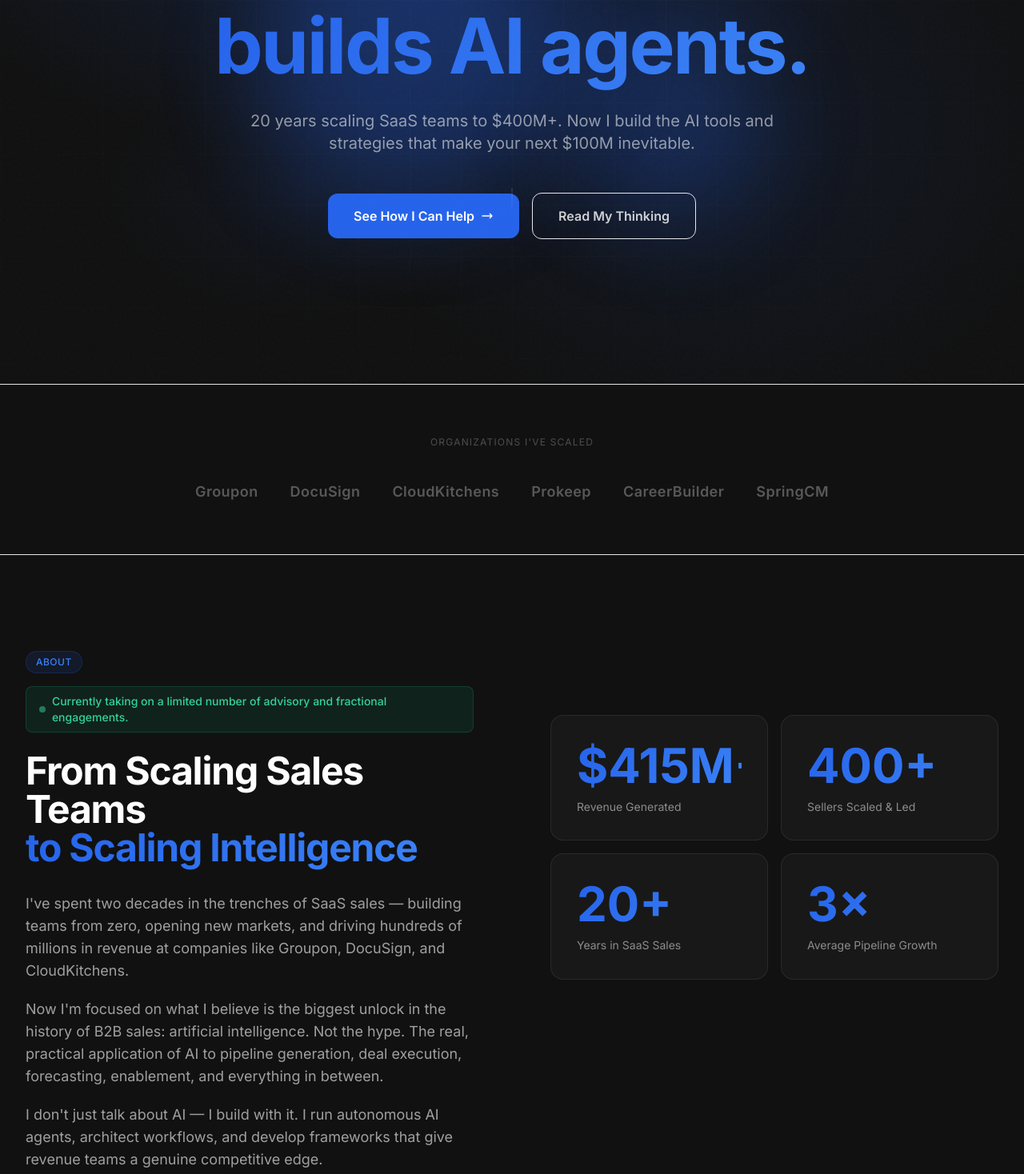
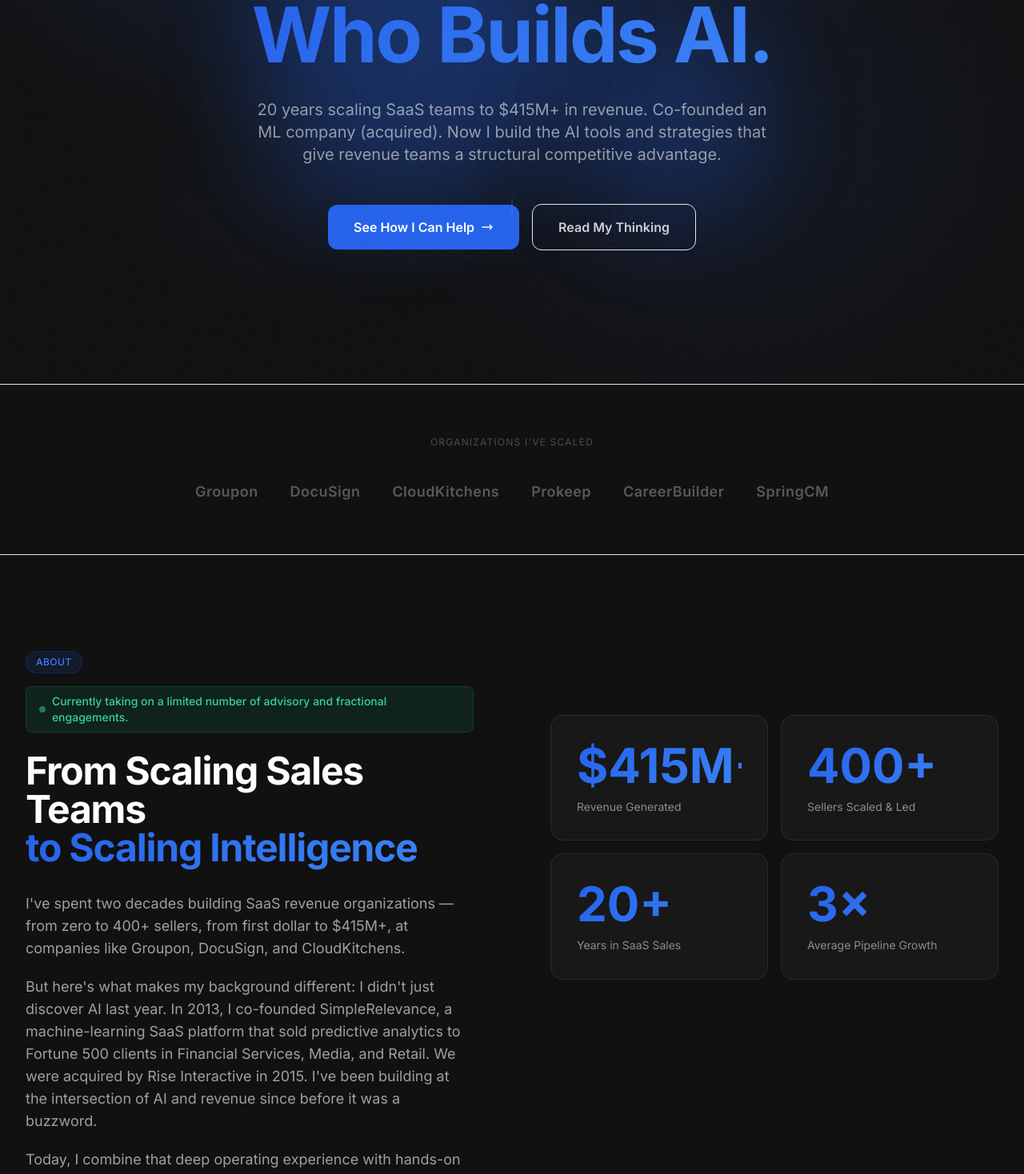
Before and after one commit to josephppeck-wq/joepeck-ai, a Next.js app: page / in a window 1280 px wide. Shown: the part 320-1788 px from the top of the page at 80% size. Built offline with nearby package versions, Linux system fonts and the light colour scheme.

Commit message:
Full accuracy pass: hero rewrite, about section with co-founder story, timeline precise dates/descriptions, 68%→41%, Sandler added, joepeck.ai in contact, Co-Founded badge

```diff
--- a/app/blog/[slug]/page.tsx
+++ b/app/blog/[slug]/page.tsx
@@ -433,6 +433,8 @@ That's the moment your forecast goes from fiction to intelligence.`,
     description: "I built an autonomous AI agent that runs on a Mac Mini in my home office. What I learned changed how I think about every role on a revenue team — and the future of sales organizations.",
     content: `There's a Mac Mini sitting on a shelf in my home office. It's been running continuously for the past several months, doing work that used to require a team.
 
+A quick note before we dive in: I'm not new to AI. In 2013, I co-founded SimpleRelevance — a machine-learning SaaS company that sold predictive analytics to Fortune 500 clients before most people had heard the term "AI." We were acquired by Rise Interactive in 2015. So when I say I build with AI, I mean it in the deepest sense — not as a user of tools, but as someone who has built the tools themselves.
+
 It monitors industry news. It researches accounts. It drafts outreach. It synthesizes intelligence and delivers it on a schedule. It doesn't take days off. It doesn't have a bad week. It doesn't need to be managed.
 
 Building it taught me more about the future of revenue teams than 20 years of managing humans did.
@@ -485,6 +487,8 @@ I'd rather be first.`,
     dateISO: "2024-12-01",
     description: "MEDDPICC isn't dead — it's about to get a major upgrade. Here's how AI changes the cost of gathering qualification data without changing the fundamentals of why the framework works.",
     content: `MEDDPICC isn't going anywhere. Let me be clear about that upfront, because I've seen the hot takes suggesting that AI makes deal qualification frameworks obsolete. They're wrong.
+
+I've run MEDDPICC, SPICED, Sandler, and Challenger across hundreds of reps over two decades. Each framework serves a purpose. AI doesn't replace any of them — it changes the cost of executing them.
 
 What AI does is change the cost of gathering the information MEDDPICC demands — dramatically. And that changes how you should apply it.
 
--- a/app/projects/autonomous-sdr/page.tsx
+++ b/app/projects/autonomous-sdr/page.tsx
@@ -26,8 +26,8 @@ const sampleOutputs = [
   {
     company: "Velocity Inc",
     contact: "Marcus Webb, CRO",
-    subject: "DocuSign went from 41% to 68% multi-product — here's how",
-    opener: "Marcus — I led the multi-product motion at DocuSign that moved attach rate from 41% to 68% in 18 months. I noticed Velocity launched two new product lines this year. The GTM coordination challenge is real. I have a playbook that might be relevant.",
+    subject: "DocuSign multi-product adoption went from 8% to 41% — here's how",
+    opener: "Marcus — I led the multi-product motion at DocuSign that moved adoption from 8% to 41%. I noticed Velocity launched two new product lines this year. The GTM coordination challenge is real. I have a playbook that might be relevant.",
     score: 94,
   },
   {
--- a/app/projects/forecast-machine/page.tsx
+++ b/app/projects/forecast-machine/page.tsx
@@ -25,7 +25,7 @@ export default function ForecastMachinePage() {
             </h1>
             <p className="text-xl text-accent mb-4">Stop guessing. Start knowing.</p>
             <p className="text-white/55 text-lg leading-relaxed">
-              I&apos;ve managed $20M+ in ARR quota. The forecast was never right — because we relied on gut feel dressed up in stage names. I built a tool that scores every deal on actual behavioral signals, not what the rep hopes will happen. Below is a live demo with realistic mock pipeline data.
+              I&apos;ve managed $20M+ in ARR quota across 70+ reps. The forecast was never right — because we relied on gut feel dressed up in stage names. I built a tool that scores every deal on actual behavioral signals, not what the rep hopes will happen. Below is a live demo with realistic mock pipeline data.
             </p>
           </div>
         </div>
--- a/components/About.tsx
+++ b/components/About.tsx
@@ -26,12 +26,13 @@ export default function About() {
               <br />
               <span className="accent-text">to Scaling Intelligence</span>
             </h2>
+
             <div className="space-y-5">
               {[
-                "I've spent two decades in the trenches of SaaS sales — building teams from zero, opening new markets, and driving hundreds of millions in revenue at companies like Groupon, DocuSign, and CloudKitchens.",
-                "Now I'm focused on what I believe is the biggest unlock in the history of B2B sales: artificial intelligence. Not the hype. The real, practical application of AI to pipeline generation, deal execution, forecasting, enablement, and everything in between.",
-                "I don't just talk about AI — I build with it. I run autonomous AI agents, architect workflows, and develop frameworks that give revenue teams a genuine competitive edge.",
-                "Whether you're a startup trying to find product-market fit or an enterprise looking to transform your GTM motion, I can help.",
+                "I've spent two decades building SaaS revenue organizations — from zero to 400+ sellers, from first dollar to $415M+, at companies like Groupon, DocuSign, and CloudKitchens.",
+                "But here's what makes my background different: I didn't just discover AI last year. In 2013, I co-founded SimpleRelevance, a machine-learning SaaS platform that sold predictive analytics to Fortune 500 clients in Financial Services, Media, and Retail. We were acquired by Rise Interactive in 2015. I've been building at the intersection of AI and revenue since before it was a buzzword.",
+                "Today, I combine that deep operating experience with hands-on AI development. I build autonomous agents, AI-powered prospecting systems, and intelligent forecasting tools — not as demos, but as working systems that give revenue teams a real competitive edge.",
+                "Whether you're a startup trying to find product-market fit or an enterprise looking to transform your GTM motion, I bring something rare: a leader who has scaled massive sales organizations AND who builds the technology to make them better.",
               ].map((para, i) => (
                 <motion.p
                   key={i}
--- a/components/Hero.tsx
+++ b/components/Hero.tsx
@@ -39,9 +39,9 @@ export default function Hero() {
           transition={{ duration: 0.8, delay: 0.3 }}
           className="text-5xl sm:text-6xl lg:text-7xl xl:text-8xl font-bold tracking-tight leading-[1.05] mb-8"
         >
-          <span className="gradient-text">The CRO who</span>
+          <span className="gradient-text">The Sales Leader</span>
           <br />
-          <span className="accent-text">builds AI agents.</span>
+          <span className="accent-text">Who Builds AI.</span>
         </motion.h1>
 
         {/* Subtext */}
@@ -51,8 +51,8 @@ export default function Hero() {
           transition={{ duration: 0.8, delay: 0.5 }}
           className="max-w-2xl mx-auto text-lg lg:text-xl text-white/55 leading-relaxed mb-12"
         >
-          20 years scaling SaaS teams to $400M+. Now I build the AI tools and strategies
-          that make your next $100M inevitable.
+          20 years scaling SaaS teams to $415M+ in revenue. Co-founded an ML company (acquired).
+          Now I build the AI tools and strategies that give revenue teams a structural competitive advantage.
         </motion.p>
 
         {/* CTAs */}
--- a/components/Timeline.tsx
+++ b/components/Timeline.tsx
@@ -3,13 +3,62 @@
 import { motion } from "framer-motion";
 
 const career = [
-  { company: "Prokeep", period: "2024 – 2025", title: "Senior Director of Sales", highlights: "Designed GTM strategy · $1M+ new ARR · 3 new verticals", current: false },
-  { company: "CloudKitchens", period: "2022 – 2023", title: "Head of Sales, Central U.S.", highlights: "4 regional teams · 15 markets · $20M+ revenue", current: false },
-  { company: "DocuSign", period: "2019 – 2022", title: "AVP & RVP of Sales", highlights: "70+ AEs · $20M+ ARR quota · 41% multi-product adoption", current: false },
-  { company: "SpringCM → DocuSign", period: "2018 – 2022", title: "VP Business Development", highlights: "Founded BD org, $1.5M new revenue in 6 months · Executive sponsor on $10M+ ACV deals", current: false },
-  { company: "SimpleRelevance", period: "2013 – 2016", title: "Co-Founder", highlights: "Built ML/predictive analytics SaaS · Acquired by Rise Interactive", current: false },
-  { company: "Groupon", period: "2010 – 2012", title: "Regional VP of Sales", highlights: "0 to 400+ sellers · $415M+ revenue · 23 new markets", current: false },
-  { company: "CareerBuilder", period: "2004 – 2010", title: "Sales Director", highlights: "Built SMB sales team from 0 to 240 sellers", current: false },
+  {
+    company: "Prokeep",
+    period: "Nov 2024 – Nov 2025",
+    title: "Senior Director of Sales",
+    highlights: "GTM strategy driving 30% of company revenue · 3× pipeline expansion · 3 new verticals",
+    current: false,
+    badge: null,
+  },
+  {
+    company: "CloudKitchens",
+    period: "Nov 2022 – Dec 2023",
+    title: "Head of Sales, Central U.S.",
+    highlights: "4 regional teams · 15 markets · $20M+ revenue · 300% increase in outbound demos",
+    current: false,
+    badge: null,
+  },
+  {
+    company: "DocuSign",
+    period: "Jan 2019 – Sept 2022",
+    title: "AVP & RVP of Sales",
+    highlights: "70+ AEs · $20M+ ARR quota · $15M net new ARR · Multi-product adoption 8% → 41%",
+    current: false,
+    badge: null,
+  },
+  {
+    company: "SpringCM → DocuSign",
+    period: "Feb 2018 – Sept 2022",
+    title: "VP Business Development",
+    highlights: "Founded BD org, $1.5M new revenue in 6 months · Executive sponsor on $10M+ ACV deals",
+    current: false,
+    badge: null,
+  },
+  {
+    company: "SimpleRelevance",
+    period: "Jan 2013 – Dec 2016",
+    title: "Co-Founder & VP",
+    highlights: "Built ML/predictive analytics SaaS for Fortune 500 clients · Acquired by Rise Interactive",
+    current: false,
+    badge: "Co-Founded",
+  },
+  {
+    company: "Groupon",
+    period: "Aug 2010 – Sept 2012",
+    title: "Regional Vice President",
+    highlights: "0 to 400+ sellers · $415M+ revenue · 23 new markets · Consumer Goods at $8M/mo run rate",
+    current: false,
+    badge: null,
+  },
+  {
+    company: "CareerBuilder",
+    period: "2004 – 2010",
+    title: "Sales Director",
+    highlights: "Built SMB team from 0 to 240 sellers · $20M division revenue",
+    current: false,
+    badge: null,
+  },
 ];
 
 export default function Timeline() {
@@ -20,12 +69,13 @@ export default function Timeline() {
           {/* Left */}
           <div className="lg:sticky lg:top-32 lg:self-start">
             <div className="mb-4"><span className="tag">Experience</span></div>
-            <h2 className="text-3xl lg:text-4xl xl:text-5xl font-bold tracking-tight mb-8 leading-tight">
+            <h2 className="text-3xl lg:text-4xl xl:text-5xl font-bold tracking-tight mb-4 leading-tight">
               The Track<br /><span className="accent-text">Record</span>
             </h2>
-            <p className="text-white/55 leading-relaxed mb-12 text-base lg:text-lg">
+            <p className="text-white/55 leading-relaxed mb-2 text-base lg:text-lg">
               Two decades of building. Now available to build for you.
             </p>
+            <p className="text-accent text-sm mb-12">Currently accepting a limited number of advisory and fractional engagements.</p>
 
             <div className="card p-6 mb-8">
               <div className="flex items-start gap-4">
@@ -58,13 +108,17 @@ export default function Timeline() {
                 className="relative pl-12 pb-10"
               >
                 {i < career.length - 1 && <div className="timeline-line" />}
-                <div className={`absolute left-0 top-1 w-10 h-10 rounded-full flex items-center justify-center flex-shrink-0 ${role.current ? "bg-accent/20 border-2 border-accent" : "bg-white/05 border border-white/12"}`}>
-                  <div className={`w-2 h-2 rounded-full ${role.current ? "bg-accent" : "bg-white/30"}`} />
+                <div className={`absolute left-0 top-1 w-10 h-10 rounded-full flex items-center justify-center flex-shrink-0 ${role.badge === "Co-Founded" ? "bg-violet-500/20 border-2 border-violet-400" : "bg-white/05 border border-white/12"}`}>
+                  <div className={`w-2 h-2 rounded-full ${role.badge === "Co-Founded" ? "bg-violet-400" : "bg-white/30"}`} />
                 </div>
                 <div className="pt-1">
                   <div className="flex items-center gap-3 mb-1 flex-wrap">
                     <span className="text-white font-semibold text-base">{role.company}</span>
-                    {role.current && <span className="tag text-xs px-2 py-0.5">Current</span>}
+                    {role.badge && (
+                      <span className="inline-flex items-center px-2 py-0.5 rounded-full text-xs font-medium bg-violet-500/15 text-violet-400 border border-violet-500/25">
+                        {role.badge}
+                      </span>
+                    )}
                   </div>
                   <div className="text-accent text-sm font-medium mb-1">{role.title}</div>
                   <div className="text-white/35 text-xs mb-3">{role.period}</div>
```
Also changed, not shown: components/Contact.tsx (+12 -0 lines).
